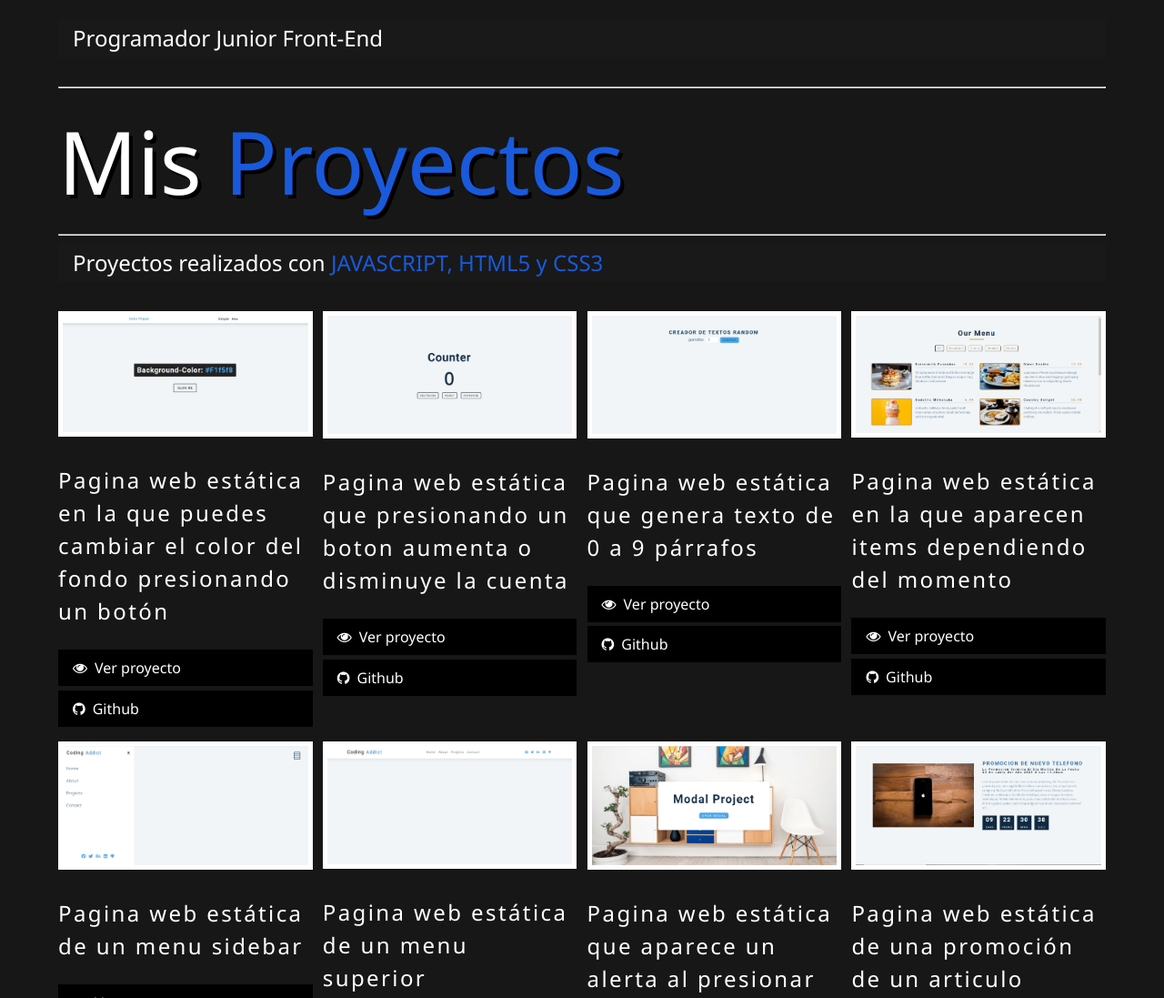
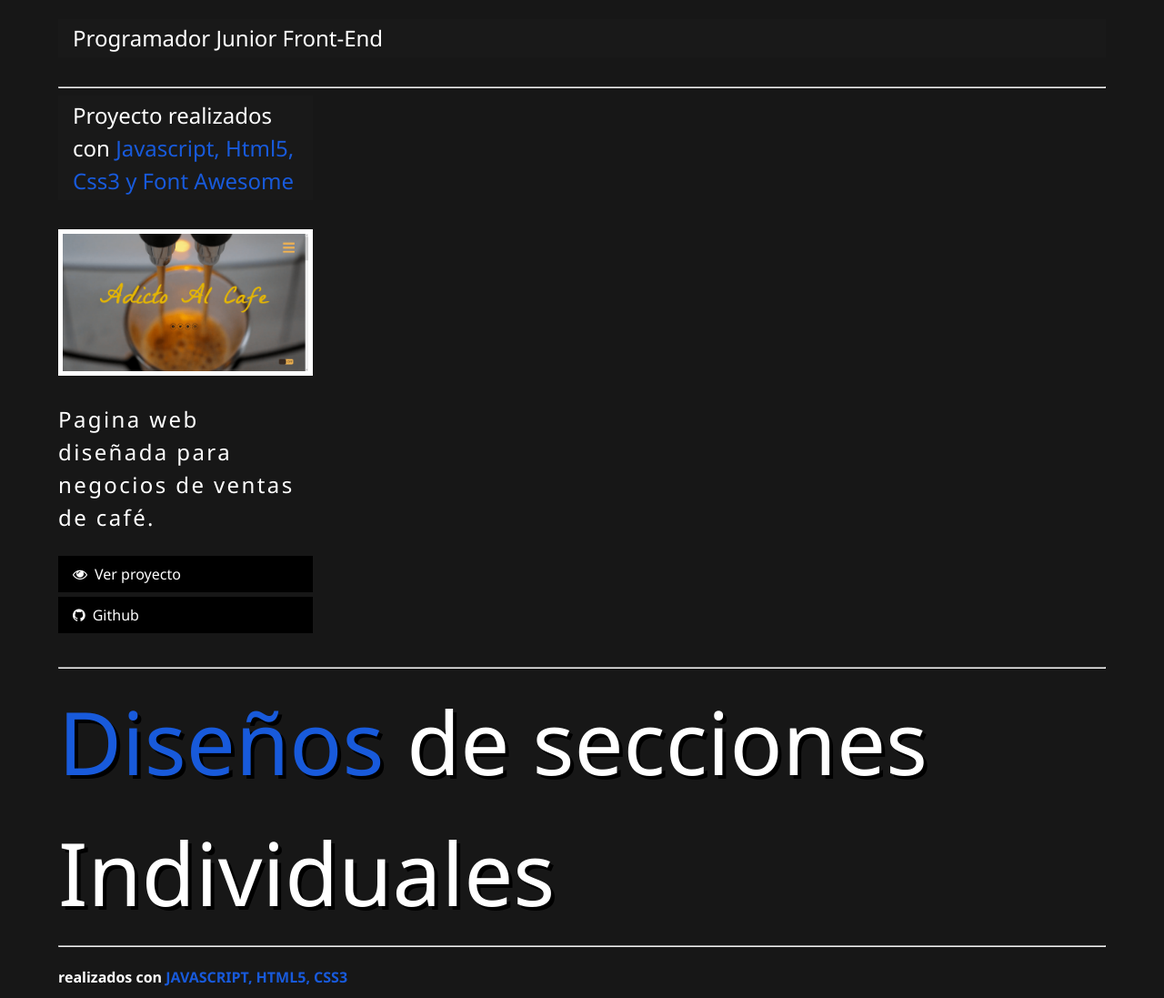
Before and after one commit to modpage1512/modpage1512.github.io, a website: page index.html in a window 1280 px wide. Shown: the part 307-1404 px from the top of the page at 91% size. Drawn offline with Linux system fonts and the light colour scheme.

Commit message:
Update index.html

```diff
--- a/index.html
+++ b/index.html
@@ -56,15 +56,33 @@
         <h2 class="sm-heading">
             Programador Junior Front-End
         </h2>
+       <hr>
+        <div class="projects">
+            <div class="item">
+                <h2 class="sm-heading">
+                    Proyecto realizados con <span class="text-secondary">Javascript, Html5, Css3 y Font Awesome</span>
+                </h2>
+                <a href="">
+                    <img class="imagen" src="imagen-proyectos/proyecto-tienda-cafe.png" alt="imagen1.jpg">
+                </a>
+                <p>Pagina web diseñada para negocios de ventas de café. </p>
+                <a href="https://flamboyant-newton-b3e658.netlify.app/" class="btn-light">
+                    <i class="fa fa-eye"></i>Ver proyecto
+                </a>
+                <a href="https://github.com/modpage1512/tienda-cafe/tree/main/Proyecto%20del%20cafe" class="btn-dark">
+                    <i class="fa fa-github"></i>Github
+                </a>
+            </div>
+        </div>
+        <br>
         <hr>
-        <h1 class="lg-heading">
-            Mis
-            <span class="text-secondary">Proyectos</span>
-        </h1>
+        <h3 class="lg-heading">
+           <span class="text-secondary">Diseños </span> de secciones Individuales
+        </h3>
         <hr>
-        <h2 class="sm-heading">
-            Proyectos realizados con <span class="text-secondary">JAVASCRIPT, HTML5 y CSS3</span>
-        </h2>
+        <h4 class="sm-heading">
+            realizados con  <span class="text-secondary">JAVASCRIPT, HTML5, CSS3</span>
+        </h4>
 
         <div class="projects">
             <div class="item">
```
